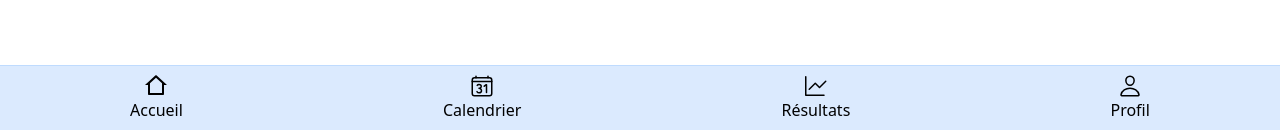
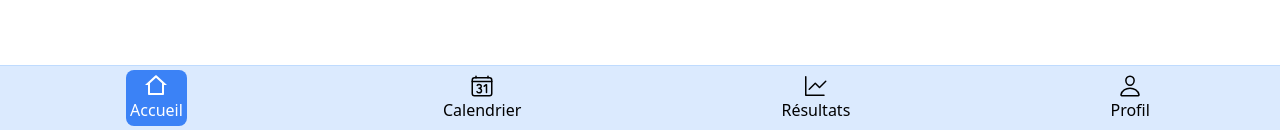
Before and after one commit to Delgorithm/dialog, a React (Vite) app in the folder client/: page /date/1 in a window 1280 px wide. Shown: the part 670-800 px from the top of the page. Built offline with nearby package versions, Linux system fonts and the light colour scheme; no server answers.

Commit message:
Fix : Style 'Home' element with dynamic route

```diff
--- a/client/src/components/LineRecharts.jsx
+++ b/client/src/components/LineRecharts.jsx
@@ -35,7 +35,12 @@ function LineRecharts({ rates }) {
 							stroke="#60a5fa"
 						/>
 
-						<XAxis dataKey="date" fontSize={10} stroke="#334155" interval={1} />
+						<XAxis
+							dataKey="date"
+							fontSize={10}
+							stroke="#334155"
+							interval="preserveEnd"
+						/>
 						<YAxis dataKey="amount" fontSize={10} width={35} />
 
 						<Tooltip
--- a/client/src/components/Navbar.jsx
+++ b/client/src/components/Navbar.jsx
@@ -2,17 +2,19 @@ import { RiHome2Line } from "react-icons/ri";
 import { IoCalendarNumberOutline } from "react-icons/io5";
 import { GoGraph } from "react-icons/go";
 import { IoPersonOutline } from "react-icons/io5";
-import { Link, useLocation } from "react-router-dom";
+import { Link, useLocation, useMatch } from "react-router-dom";
 
 function Navbar() {
 	const location = useLocation();
+	const matchHome = useMatch("/");
+	const matchDate = useMatch("date/:date");
 
 	return (
 		<nav className="flex justify-around fixed bottom-0 w-full py-1 border-t border-t-0.5 border-blue-200 bg-blue-100">
 			<Link
 				to="/"
 				className={
-					location.pathname === "/"
+					matchHome || matchDate
 						? "flex flex-col items-center rounded-lg p-1 bg-blue-500 text-white"
 						: "flex flex-col items-center rounded-lg p-1"
 				}>
```
